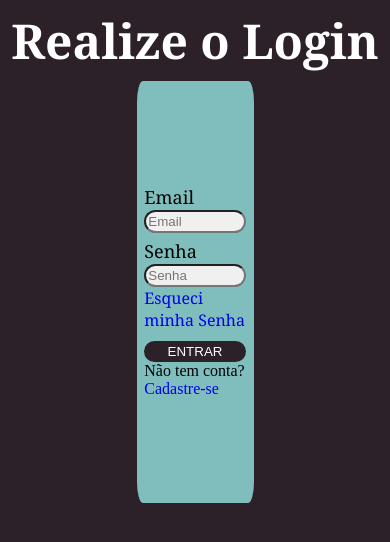
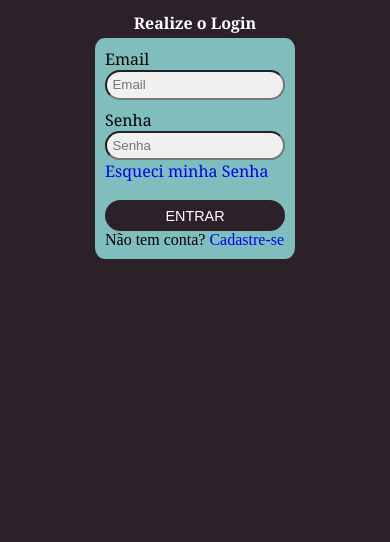
Before and after one commit to MatheusOMonteiro/PS-Focus-25.1, a plain HTML site: page index.html in a window 390 px wide. Drawn offline with Linux system fonts and the light colour scheme.

Commit message:
Melhorias na Responsividade

```diff
--- a/css/style.css
+++ b/css/style.css
@@ -5,11 +5,12 @@
 }
 
 h1{
-    font-size: 3rem;
+    font-size: 2rem;
     font-family: Cambria, Cochin, Georgia, Times, 'Times New Roman', serif;
     margin: 2%;
     display: flex;
     justify-content: center;
+    text-align: center;
     color:rgb(255, 255, 255);
 }
 .form-login{
@@ -21,19 +22,25 @@ h1{
     background-color: rgb(128, 189, 189);
     padding: 2%;
     height: 50vh;
-    width: 30vw;
+    width: 100%;
     border-radius: 5%;
+    max-width: 400px;
+    min-width: 200px;
 
 }
 body{
     background-color: rgb(44, 33, 41);
     height: 100%;
     width: 100%;
+    display: flex;
+    justify-content: center;
+    align-items: center;
+    padding: 2%;
 }
 
 .Campo{
-
-
+    display: flex;
+    flex-direction: column;
     margin-bottom: 5%;
     font-family: Cambria, Cochin, Georgia, Times, 'Times New Roman', serif;
 
@@ -43,7 +50,7 @@ body{
     background-color: rgb(44, 33,41);
     border-radius: 3.125rem;
     width: 100%;
-    height: 50%;
+    height: auto;
     margin-top: 5%;
     cursor: pointer;
     text-transform: uppercase;
@@ -53,6 +60,9 @@ body{
 
 }
 
+#Entrar:hover{
+    background-color: rgb(100, 76, 94);
+}
 .Campo > input{
     width: 100%;
     border-radius: 3.125rem;
@@ -73,3 +83,39 @@ body{
 a{
     text-decoration: none;
 }
+
+@media only screen and (max-width:768px) {
+    h1{
+        font-size: 2rem;
+    }
+
+    .form-login{
+        padding: 5%;
+        height: auto;
+    }
+
+    #Entrar{
+        padding: 4%;
+        font-size: 1rem;
+    }
+
+}
+
+@media only screen and (max-width:480px) {
+    h1{
+        font-size: 1rem;
+        text-align: center;
+    }
+
+    .Campo > label {
+        font-size: 1rem;
+    }
+
+    .Campo > input {
+        padding: 3%;
+    }
+
+    #Entrar {
+        font-size: 0.9rem;
+    }
+}
```
